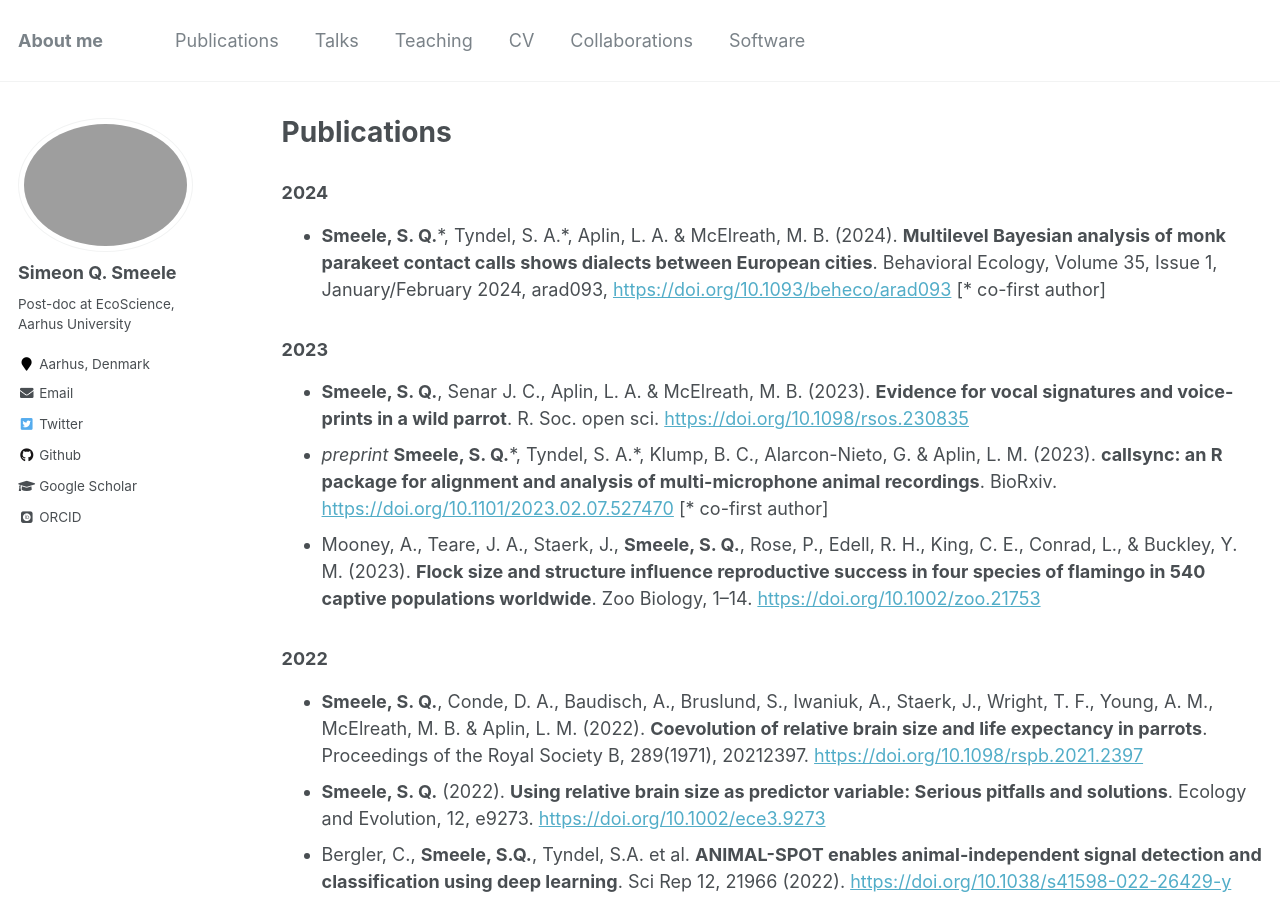
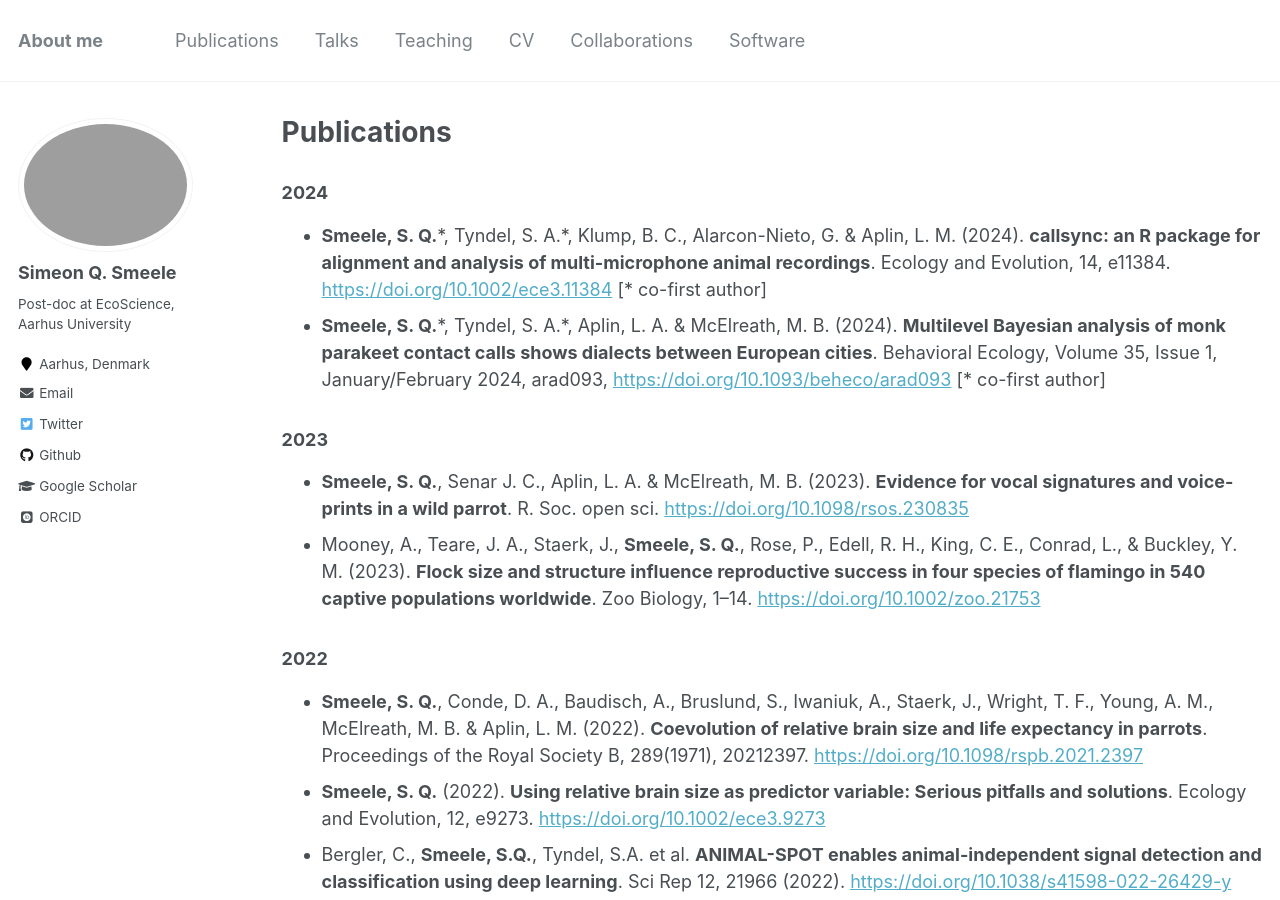
Before and after one commit to simeonqs/simeonqs.github.io, a Jekyll site: the page built from _pages/publications.md, in a window 1280 px wide and 900 px high. Built offline with Jekyll 4.4.1, drawn with Linux system fonts in a browser that asks for light colours; some web fonts are replaced; comment, search, counter and statistics services are not loaded.

Commit message:
Updating publication.

```diff
--- a/_pages/publications.md
+++ b/_pages/publications.md
@@ -9,6 +9,9 @@ author_profile: true
 
 ### 2024
 
+- **Smeele, S. Q.**\*, Tyndel, S. A.\*, Klump, B. C., Alarcon-Nieto, G. & Aplin, L. M. (2024). **callsync: an R package for alignment and analysis of multi-microphone animal recordings**. Ecology and Evolution, 14, e11384. <https://doi.org/10.1002/ece3.11384> [\* co-first author]
+  <div class='altmetric-embed' data-doi='10.1002/ece3.11384'></div>
+
 - **Smeele, S. Q.**\*, Tyndel, S. A.\*, Aplin, L. A. & McElreath, M. B. (2024). **Multilevel Bayesian analysis of monk parakeet contact calls shows dialects between European cities**. Behavioral Ecology, Volume 35, Issue 1, January/February 2024, arad093, <https://doi.org/10.1093/beheco/arad093> [\* co-first author]
   <div class='altmetric-embed' data-doi='10.1093/beheco/arad093'></div>
 
@@ -16,9 +19,6 @@ author_profile: true
 
 - **Smeele, S. Q.**, Senar J. C., Aplin, L. A. & McElreath, M. B. (2023). **Evidence for vocal signatures and voice-prints in a wild parrot**. R. Soc. open sci. <https://doi.org/10.1098/rsos.230835>
   <div class='altmetric-embed' data-doi='10.1098/rsos.230835'></div>
-
-- *preprint* **Smeele, S. Q.**\*, Tyndel, S. A.\*, Klump, B. C., Alarcon-Nieto, G. & Aplin, L. M. (2023). **callsync: an R package for alignment and analysis of multi-microphone animal recordings**. BioRxiv. <https://doi.org/10.1101/2023.02.07.527470> [\* co-first author]
-  <div class='altmetric-embed' data-doi='10.1101/2023.02.07.527470'></div>
 
 - Mooney, A., Teare, J. A., Staerk, J., **Smeele, S. Q.**, Rose, P., Edell, R. H., King, C. E., Conrad, L., & Buckley, Y. M. (2023). **Flock size and structure influence reproductive success in four species of flamingo in 540 captive populations worldwide**. Zoo Biology, 1–14. <https://doi.org/10.1002/zoo.21753>
   <div class='altmetric-embed' data-doi='10.1002/zoo.21753'></div>
```
